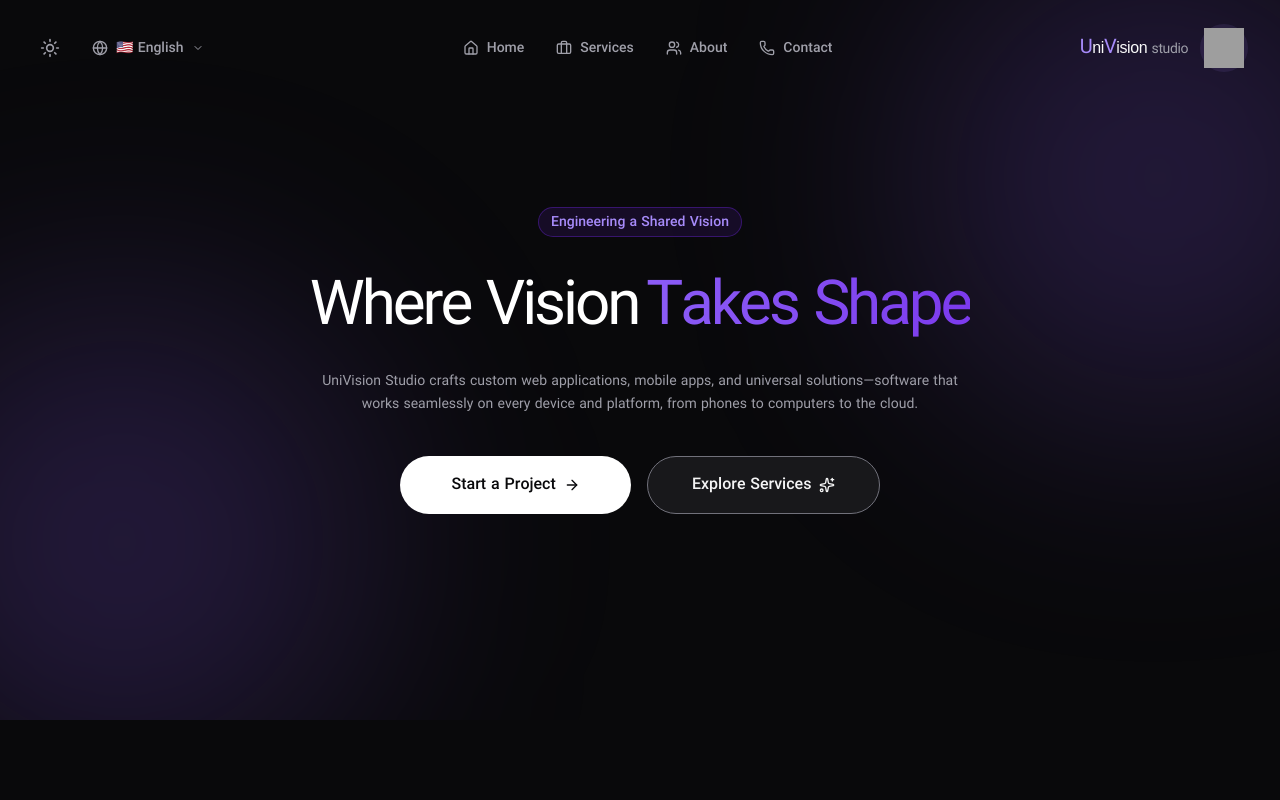
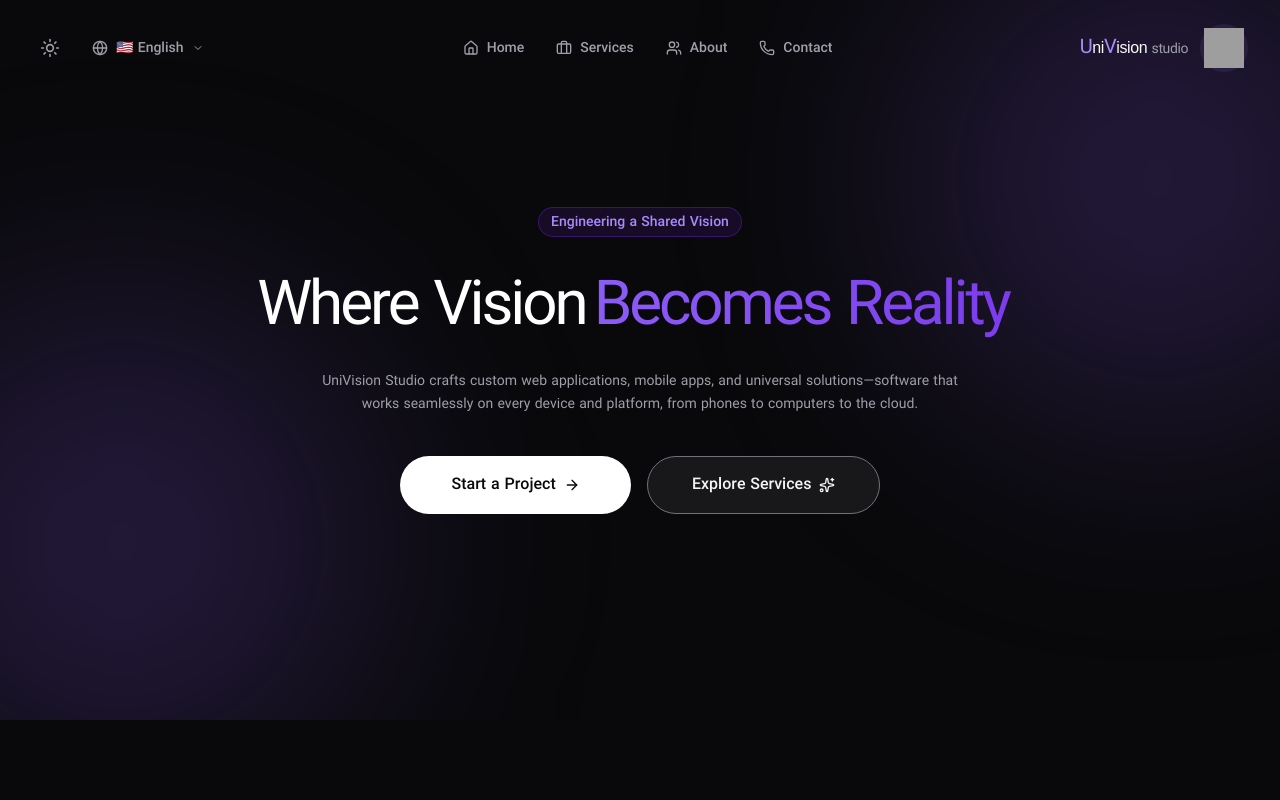
Before and after one commit to yashar1919/Uni_Vision_Studio, a React (Vite) app: page / in a window 1280 px wide. Shown: the top 800 px of the page. Built offline with nearby package versions, Linux system fonts and the light colour scheme; grey boxes are pictures that could not be loaded.

Commit message:
dynamic text in hero section

```diff
--- a/sections/Hero.tsx
+++ b/sections/Hero.tsx
@@ -1,13 +1,71 @@
-import React from "react";
+import React, { useState, useEffect } from "react";
 import { useTranslation } from "react-i18next";
 import { ArrowRight, ArrowLeft, Sparkles } from "lucide-react";
 import Section from "../components/Section";
 import { useTheme } from "../src/hooks/useTheme";
 
+const HERO_DYNAMIC_TEXTS: Record<string, string[]> = {
+  en: [
+    "Achieves Results",
+    "Becomes Reality",
+    "Transforms Into Digital Products",
+  ],
+  fa: [
+    "به نتیجه می‌رسد",
+    "به واقعیت تبدیل می‌شود",
+    "به محصول دیجیتال تبدیل می‌شود",
+  ],
+  ar: ["تُحقق النتائج", "إلى واقع ملموس", "إلى منتج رقمي"],
+};
+
 const Hero: React.FC = () => {
   const { t, i18n } = useTranslation();
-  const isRTL = i18n.language === "fa" || i18n.language === "ar";
+  const language = i18n.language?.toLowerCase() || "en";
+  const languageKey = language.startsWith("fa")
+    ? "fa"
+    : language.startsWith("ar")
+      ? "ar"
+      : "en";
+  const isRTL = languageKey === "fa" || languageKey === "ar";
   const theme = useTheme();
+
+  const [displayedText, setDisplayedText] = useState("");
+  const [currentTextIndex, setCurrentTextIndex] = useState(0);
+  const rotatingTexts =
+    HERO_DYNAMIC_TEXTS[languageKey] || HERO_DYNAMIC_TEXTS.en;
+  const fullText = rotatingTexts[currentTextIndex] || "";
+
+  useEffect(() => {
+    let charIndex = 0;
+    let isDeleting = false;
+    let timeout: NodeJS.Timeout;
+
+    const type = () => {
+      if (!isDeleting && charIndex < fullText.length) {
+        // Typing forward
+        setDisplayedText(fullText.slice(0, charIndex + 1));
+        charIndex++;
+        timeout = setTimeout(type, 80); // Typing speed
+      } else if (!isDeleting && charIndex === fullText.length) {
+        // Pause before deleting
+        isDeleting = true;
+        timeout = setTimeout(type, 2000); // Pause duration
+      } else if (isDeleting && charIndex > 0) {
+        // Deleting backward
+        charIndex--;
+        setDisplayedText(fullText.slice(0, charIndex));
+        timeout = setTimeout(type, 50); // Deleting speed
+      } else if (isDeleting && charIndex === 0) {
+        // Move to next text
+        setDisplayedText("");
+        setCurrentTextIndex((prev) => (prev + 1) % rotatingTexts.length);
+      }
+    };
+
+    timeout = setTimeout(type, 500);
+
+    return () => clearTimeout(timeout);
+  }, [fullText, rotatingTexts.length]);
 
   return (
     <Section className="relative flex items-center justify-center min-h-[90vh]">
@@ -32,9 +90,10 @@ const Hero: React.FC = () => {
           {t("hero.title.part1")}
           <br className="block sm:hidden" />
           <span
-            className={`text-transparent bg-clip-text bg-gradient-to-r from-violet-500 to-violet-600 ${isRTL ? "mr-2" : "ml-2"}`}
+            className={`text-transparent bg-clip-text bg-gradient-to-r from-violet-500 to-violet-600 ${isRTL ? "mr-2" : "ml-2"} inline-block min-h-[1.2em]`}
           >
-            {t("hero.title.part2")}
+            {displayedText}
+            <span className="animate-cursor">|</span>
           </span>
         </h1>
         <p
--- a/src/index.css
+++ b/src/index.css
@@ -397,3 +397,24 @@ label {
 #logo_text_font {
     font-family: sans-serif !important;
 }
+
+/* ========== Hero Typing Animation Styles ========== */
+@keyframes blink-cursor {
+    0%,
+    49% {
+        opacity: 1;
+    }
+
+    50%,
+    100% {
+        opacity: 0;
+    }
+}
+
+.animate-cursor {
+    animation: blink-cursor 1s infinite;
+    display: inline;
+    margin-left: 2px;
+}
+
+/* ^^^^^^^^^^^^^^^^^^^^^^^^^^^^^^^^^ END Of Hero Typing Animation Styles ^^^^^^^^^^^^^^^^^^^^^^^^^^^^^^^^^ */
```
